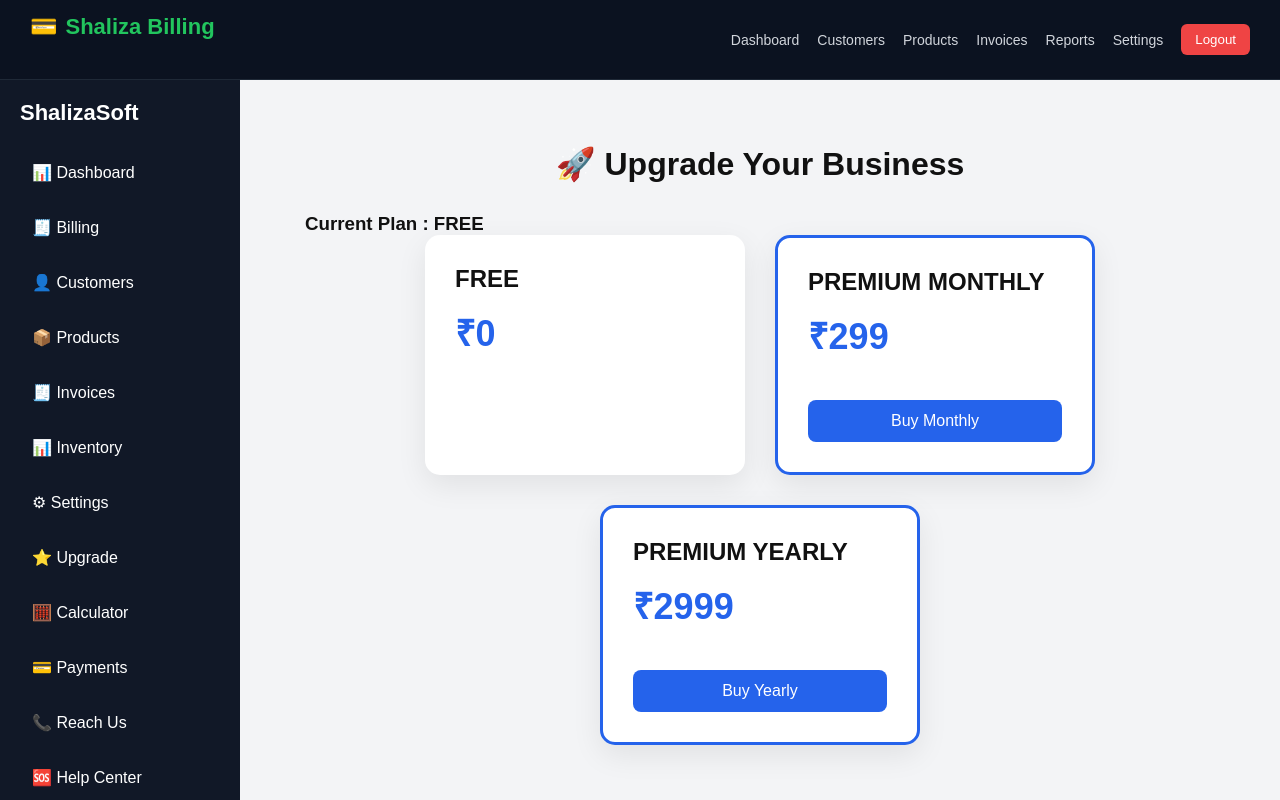
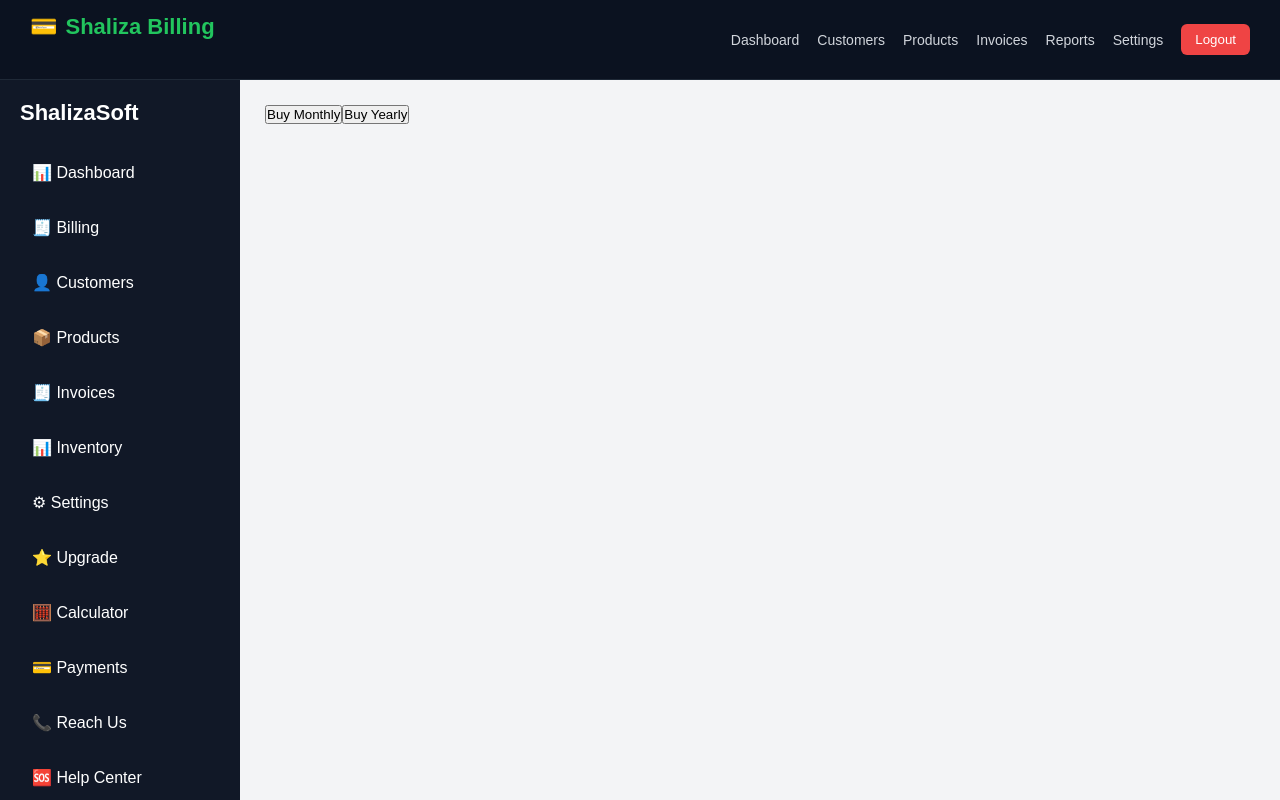
Before and after one commit to shubhkha10/Shaliza-Billing, a React (Create React App) app in the folder shalizasoft-frontend/: page /subscription in a window 1280 px wide. Shown: the top 800 px of the page. Built offline with nearby package versions, Linux system fonts and the light colour scheme; no server answers; sample sign-in values are in the browser's storage.

Commit message:
fix: remove razorpay frontend import

```diff
--- a/shalizasoft-frontend/src/pages/Subscription.js
+++ b/shalizasoft-frontend/src/pages/Subscription.js
@@ -338,117 +338,20 @@
 // export default Subscription;
 
 
-// import { useState, useEffect } from "react";
-// import API from "../config/api";
-// import axios from "axios";
-
-// function Subscription() {
-//   const [loading, setLoading] = useState(false);
-//   const token = localStorage.getItem("token");
-
-//   const createOrder = async (plan) => {
-//     try {
-//       setLoading(true);
-
-//       const res = await API.post(
-//         "/subscription/create-order",
-//         { plan },
-//         {
-//           headers: {
-//             Authorization: `Bearer ${token}`,
-//           },
-//         }
-//       );
-
-//       const options = {
-//         key: res.data.key,
-//         amount: res.data.amount,
-//         currency: "INR",
-//         name: "Shaliza Billing",
-//         order_id: res.data.id,
-//         handler: async function (response) {
-//           await API.post(
-//             "/subscription/verify-payment",
-//             {
-//               ...response,
-//               plan,
-//             },
-//             {
-//               headers: {
-//                 Authorization: `Bearer ${token}`,
-//               },
-//             }
-//           );
-
-//           alert("Payment Successful");
-//         },
-//       };
-
-//       const razor = new window.Razorpay(options);
-//       razor.open();
-
-//     } catch (err) {
-//       console.log(err);
-//     } finally {
-//       setLoading(false);
-//     }
-//   };
-
-//   return (
-//     <div>
-//       <button onClick={() => createOrder("MONTHLY")}>
-//         Buy Monthly
-//       </button>
-
-//       <button onClick={() => createOrder("YEARLY")}>
-//         Buy Yearly
-//       </button>
-//     </div>
-//   );
-// }
-
-// export default Subscription;
-
-
-
+import { useState, useEffect } from "react";
+import API from "../config/api";
 import axios from "axios";
-import { useEffect, useState } from "react";
-import API from "../config/api";
-import "../assets/css/subscription.css";
 
 function Subscription() {
+  const [loading, setLoading] = useState(false);
   const token = localStorage.getItem("token");
 
-  const [subscription, setSubscription] = useState({
-    subscription_type: "FREE",
-    subscription_expiry: null,
-  });
+  const createOrder = async (plan) => {
+    try {
+      setLoading(true);
 
-  useEffect(() => {
-    loadSubscription();
-  }, []);
-
-  const loadSubscription = async () => {
-    try {
-      const res = await axios.get(
-        `${API}/subscription/current`,
-        {
-          headers: {
-            Authorization: `Bearer ${token}`,
-          },
-        }
-      );
-
-      setSubscription(res.data);
-    } catch (err) {
-      console.log(err);
-    }
-  };
-
-  const buyPlan = async (plan) => {
-    try {
-      const { data } = await axios.post(
-        `${API}/subscription/create-order`,
+      const res = await API.post(
+        "/subscription/create-order",
         { plan },
         {
           headers: {
@@ -458,23 +361,16 @@ function Subscription() {
       );
 
       const options = {
-        key: data.key,
-        order_id: data.id,
-        amount: data.amount,
-        currency: data.currency,
-
-        name: "ShalizaSoft",
-        description: `${plan} Premium Plan`,
-        image: "/logo192.png",
-
+        key: res.data.key,
+        amount: res.data.amount,
+        currency: "INR",
+        name: "Shaliza Billing",
+        order_id: res.data.id,
         handler: async function (response) {
-          try {
-            await axios.post(
-              `${API}/subscription/verify-payment`,
+          await API.post(
+            "/subscription/verify-payment",
             {
-                razorpay_order_id: response.razorpay_order_id,
-                razorpay_payment_id: response.razorpay_payment_id,
-                razorpay_signature: response.razorpay_signature,
+              ...response,
               plan,
             },
             {
@@ -484,108 +380,29 @@ function Subscription() {
             }
           );
 
-            alert("🎉 Premium Activated");
-            loadSubscription();
+          alert("Payment Successful");
+        },
+      };
+
+      const razor = new window.Razorpay(options);
+      razor.open();
+
     } catch (err) {
       console.log(err);
-            alert(
-              err.response?.data?.message ||
-                "Payment Verification Failed"
-            );
-          }
-        },
-
-        prefill: {
-          name: data.user.name,
-          email: data.user.email,
-          contact: data.user.contact,
-        },
-
-        notes: {
-          plan,
-          software: "ShalizaSoft",
-        },
-
-        theme: {
-          color: "#2563eb",
-        },
-
-        modal: {
-          ondismiss: function () {
-            console.log("Checkout Closed");
-          },
-        },
-
-        retry: {
-          enabled: true,
-          max_count: 3,
-        },
-
-        remember_customer: true,
-      };
-
-      const razorpay = new window.Razorpay(options);
-      razorpay.open();
-    } catch (err) {
-      console.log(err);
-      alert(
-        err.response?.data?.message ||
-          "Unable to create payment."
-      );
+    } finally {
+      setLoading(false);
     }
   };
 
   return (
-    <div className="subscription-page">
-      <h1 className="subscription-title">
-        🚀 Upgrade Your Business
-      </h1>
-
-      <div className="current-plan">
-        <h3>
-          Current Plan : {subscription.subscription_type}
-        </h3>
-
-        {subscription.subscription_expiry && (
-          <p>
-            Expiry :{" "}
-            {new Date(
-              subscription.subscription_expiry
-            ).toLocaleDateString()}
-          </p>
-        )}
-      </div>
-
-      <div className="plan-grid">
-        <div className="plan-card">
-          <h2>FREE</h2>
-          <div className="plan-price">₹0</div>
-        </div>
-
-        <div className="plan-card premium-card">
-          <h2>PREMIUM MONTHLY</h2>
-          <div className="plan-price">₹299</div>
-
-          <button
-            className="plan-btn"
-            onClick={() => buyPlan("MONTHLY")}
-          >
+    <div>
+      <button onClick={() => createOrder("MONTHLY")}>
         Buy Monthly
       </button>
-        </div>
 
-        <div className="plan-card premium-card">
-          <h2>PREMIUM YEARLY</h2>
-          <div className="plan-price">₹2999</div>
-
-          <button
-            className="plan-btn"
-            onClick={() => buyPlan("YEARLY")}
-          >
+      <button onClick={() => createOrder("YEARLY")}>
         Buy Yearly
       </button>
-        </div>
-      </div>
     </div>
   );
 }
--- a/shalizasoft-frontend/src/pages/billing/Reports.js
+++ b/shalizasoft-frontend/src/pages/billing/Reports.js
@@ -312,178 +312,8 @@
 // // export default Reports;
 
 
-// import { useEffect, useState } from "react";
-// import axios from "axios";
-// import "../../assets/css/reports.css";
-
-// import {
-//   BarChart,
-//   Bar,
-//   XAxis,
-//   YAxis,
-//   Tooltip,
-//   PieChart,
-//   Pie,
-//   Cell,
-//   Legend,
-//   ResponsiveContainer,
-// } from "recharts";
-
-// function Reports() {
-//   const [report, setReport] = useState({
-//     totalCustomers: 0,
-//     totalProducts: 0,
-//     totalInvoices: 0,
-//     totalRevenue: 0,
-//     lowStockCount: 0,
-//     monthlyRevenue: [],
-//     topProducts: [],
-//     recentInvoices: [],
-//   });
-
-//   const token = localStorage.getItem("token");
-
-//   const fetchReport = async () => {
-//     try {
-//       const res = await axios.get(
-//         `${process.env.REACT_APP_API || "http://localhost:5001"}/api/reports/dashboard`,
-//         {
-//           headers: {
-//             Authorization: `Bearer ${token}`,
-//           },
-//         }
-//       );
-
-//       setReport(res.data);
-//     } catch (error) {
-//       console.log("REPORT ERROR:", error);
-
-//       if (error.response) {
-//         console.log(error.response.data);
-//       }
-//     }
-//   };
-
-//   useEffect(() => {
-//     fetchReport();
-//   }, []);
-
-//   const COLORS = ["#0088FE", "#00C49F", "#FFBB28", "#FF8042"];
-
-//   return (
-//     <div className="page-container">
-//       <h1>Reports Dashboard</h1>
-
-//       <div className="reports-grid">
-//         <div className="card">
-//           <h3>Customers</h3>
-//           <h2>{report.totalCustomers}</h2>
-//         </div>
-
-//         <div className="card">
-//           <h3>Products</h3>
-//           <h2>{report.totalProducts}</h2>
-//         </div>
-
-//         <div className="card">
-//           <h3>Invoices</h3>
-//           <h2>{report.totalInvoices}</h2>
-//         </div>
-
-//         <div className="card">
-//           <h3>Total Revenue</h3>
-//           <h2>₹{report.totalRevenue}</h2>
-//         </div>
-//       </div>
-
-//       <div className="charts-grid">
-//         <div className="card">
-//           <h3>Monthly Revenue</h3>
-
-//           <ResponsiveContainer width="100%" height={300}>
-//             <BarChart data={report.monthlyRevenue}>
-//               <XAxis dataKey="month" />
-//               <YAxis />
-//               <Tooltip />
-//               <Bar dataKey="revenue" fill="#8884d8" />
-//             </BarChart>
-//           </ResponsiveContainer>
-//         </div>
-
-//         <div className="card">
-//           <h3>Top Products</h3>
-
-//           <ResponsiveContainer width="100%" height={320}>
-//             <PieChart>
-//               <Pie
-//                 data={report.topProducts || []}
-//                 dataKey="totalSold"
-//                 nameKey="product_name"
-//                 cx="50%"
-//                 cy="50%"
-//                 outerRadius={120}
-//                 innerRadius={40}
-//                 paddingAngle={3}
-//                 labelLine={false}
-//                 label={({ name, value }) =>
-//                   value ? `${name} (${value})` : name
-//                 }
-//               >
-//                 {(report.topProducts || []).map((entry, index) => (
-//                   <Cell
-//                     key={`cell-${index}`}
-//                     fill={COLORS[index % COLORS.length]}
-//                     stroke="#ffffff"
-//                     strokeWidth={2}
-//                   />
-//                 ))}
-//               </Pie>
-
-//               <Tooltip />
-//               <Legend />
-//             </PieChart>
-//           </ResponsiveContainer>
-//         </div>
-//       </div>
-
-//       <div className="card mt-20">
-//         <h3>Low Stock Items</h3>
-//         <h2>{report.lowStockCount}</h2>
-//       </div>
-
-//       <div className="card mt-20">
-//         <h3>Recent Invoices</h3>
-
-//         <table className="report-table">
-//           <thead>
-//             <tr>
-//               <th>Invoice No</th>
-//               <th>Customer</th>
-//               <th>Total</th>
-//             </tr>
-//           </thead>
-
-//           <tbody>
-//             {(report.recentInvoices || []).map((item) => (
-//               <tr key={item.id}>
-//                 <td>{item.invoice_number}</td>
-//                 <td>{item.customer_name}</td>
-//                 <td>₹{item.total}</td>
-//               </tr>
-//             ))}
-//           </tbody>
-//         </table>
-//       </div>
-//     </div>
-//   );
-// }
-
-// export default Reports;
-
-
 import { useEffect, useState } from "react";
 import axios from "axios";
-import API from "../../config/api";
 import "../../assets/css/reports.css";
 
 import {
@@ -516,7 +346,7 @@ function Reports() {
   const fetchReport = async () => {
     try {
       const res = await axios.get(
-        `${API}/reports/dashboard`,
+        `${process.env.REACT_APP_API || "http://localhost:5001"}/api/reports/dashboard`,
         {
           headers: {
             Authorization: `Bearer ${token}`,
@@ -601,8 +431,10 @@ function Reports() {
               >
                 {(report.topProducts || []).map((entry, index) => (
                   <Cell
-                    key={index}
+                    key={`cell-${index}`}
                     fill={COLORS[index % COLORS.length]}
+                    stroke="#ffffff"
+                    strokeWidth={2}
                   />
                 ))}
               </Pie>
```
Lines whose indentation alone changed are shown as unchanged.
